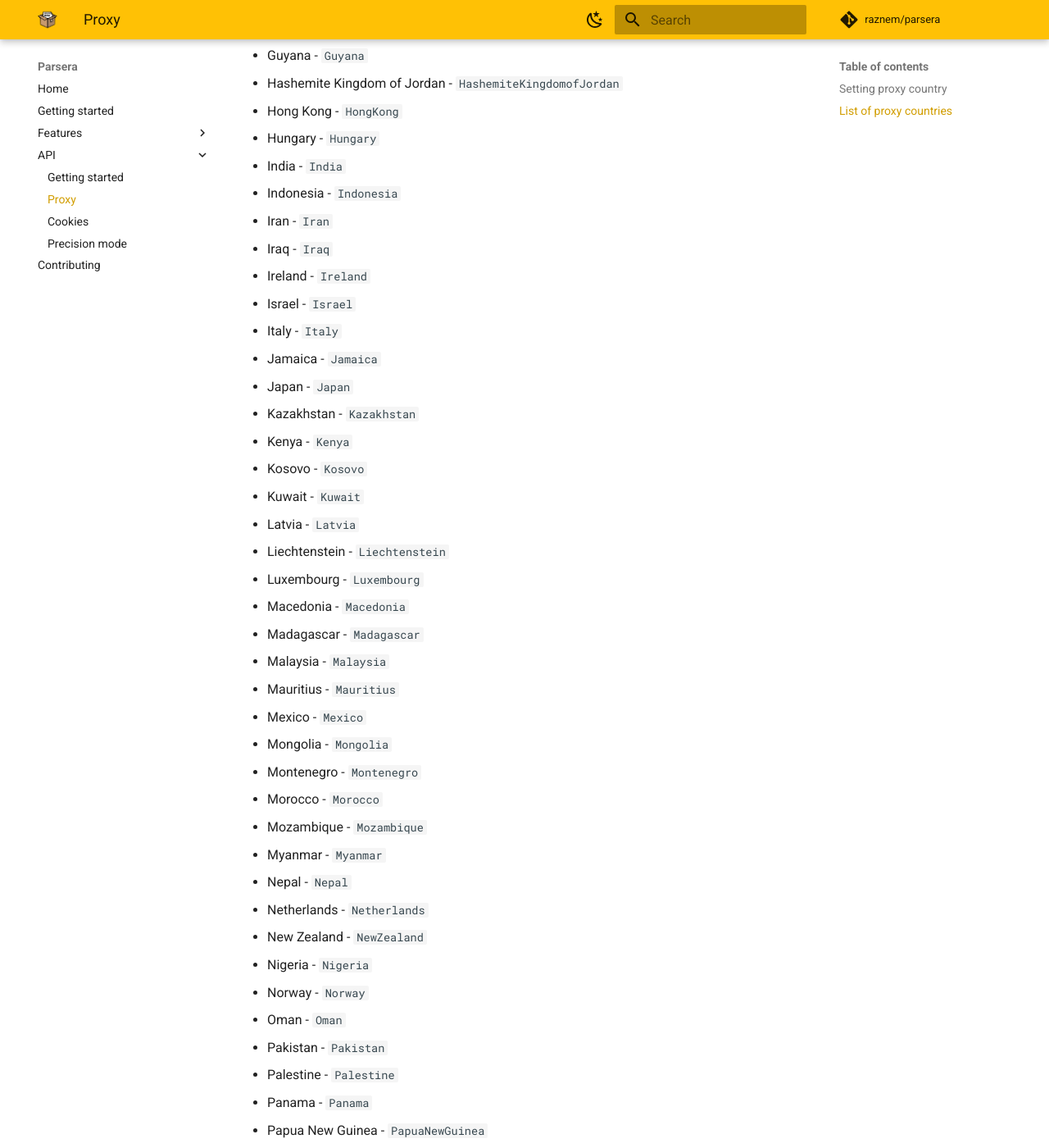
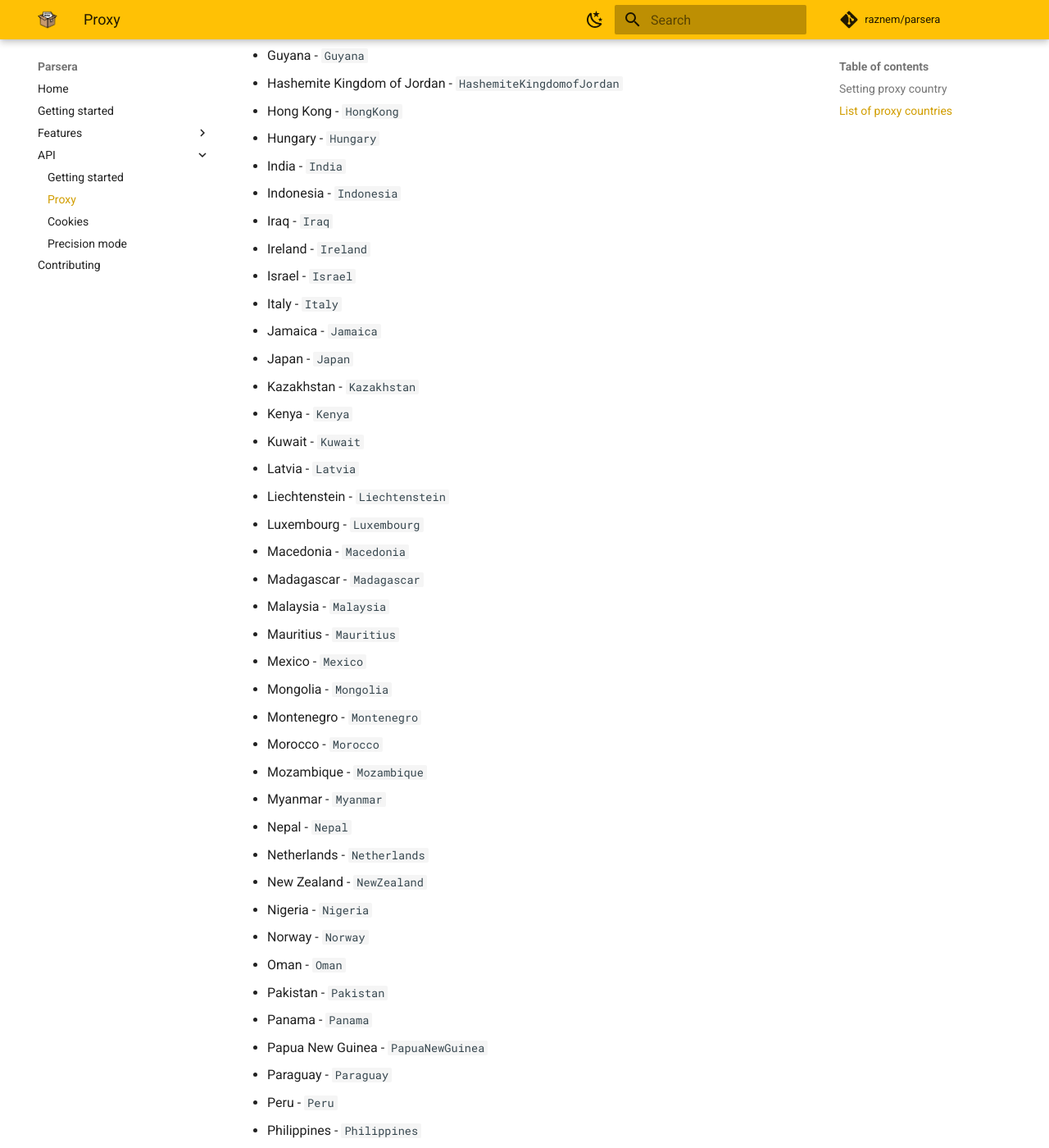
Before and after one commit to raznem/parsera, an MkDocs documentation site: the page built from docs/api/proxy.md, in a window 1280 px wide and 1400 px high, scrolled down 2340 px. Shown: the whole window at 82% size. Built offline with MkDocs 1.6.1 and Material for MkDocs 9.7.7, drawn with Linux system fonts in a browser that asks for light colours; comment, search, counter and statistics services are not loaded.

Commit message:
Updating API countries list

```diff
--- a/docs/api/proxy.md
+++ b/docs/api/proxy.md
@@ -80,7 +80,6 @@ Here is the list of countries available:
 - Hungary - `Hungary`
 - India - `India`
 - Indonesia - `Indonesia`
-- Iran - `Iran`
 - Iraq - `Iraq`
 - Ireland - `Ireland`
 - Israel - `Israel`
@@ -89,7 +88,6 @@ Here is the list of countries available:
 - Japan - `Japan`
 - Kazakhstan - `Kazakhstan`
 - Kenya - `Kenya`
-- Kosovo - `Kosovo`
 - Kuwait - `Kuwait`
 - Latvia - `Latvia`
 - Liechtenstein - `Liechtenstein`
@@ -111,7 +109,6 @@ Here is the list of countries available:
 - Norway - `Norway`
 - Oman - `Oman`
 - Pakistan - `Pakistan`
-- Palestine - `Palestine`
 - Panama - `Panama`
 - Papua New Guinea - `PapuaNewGuinea`
 - Paraguay - `Paraguay`
```
